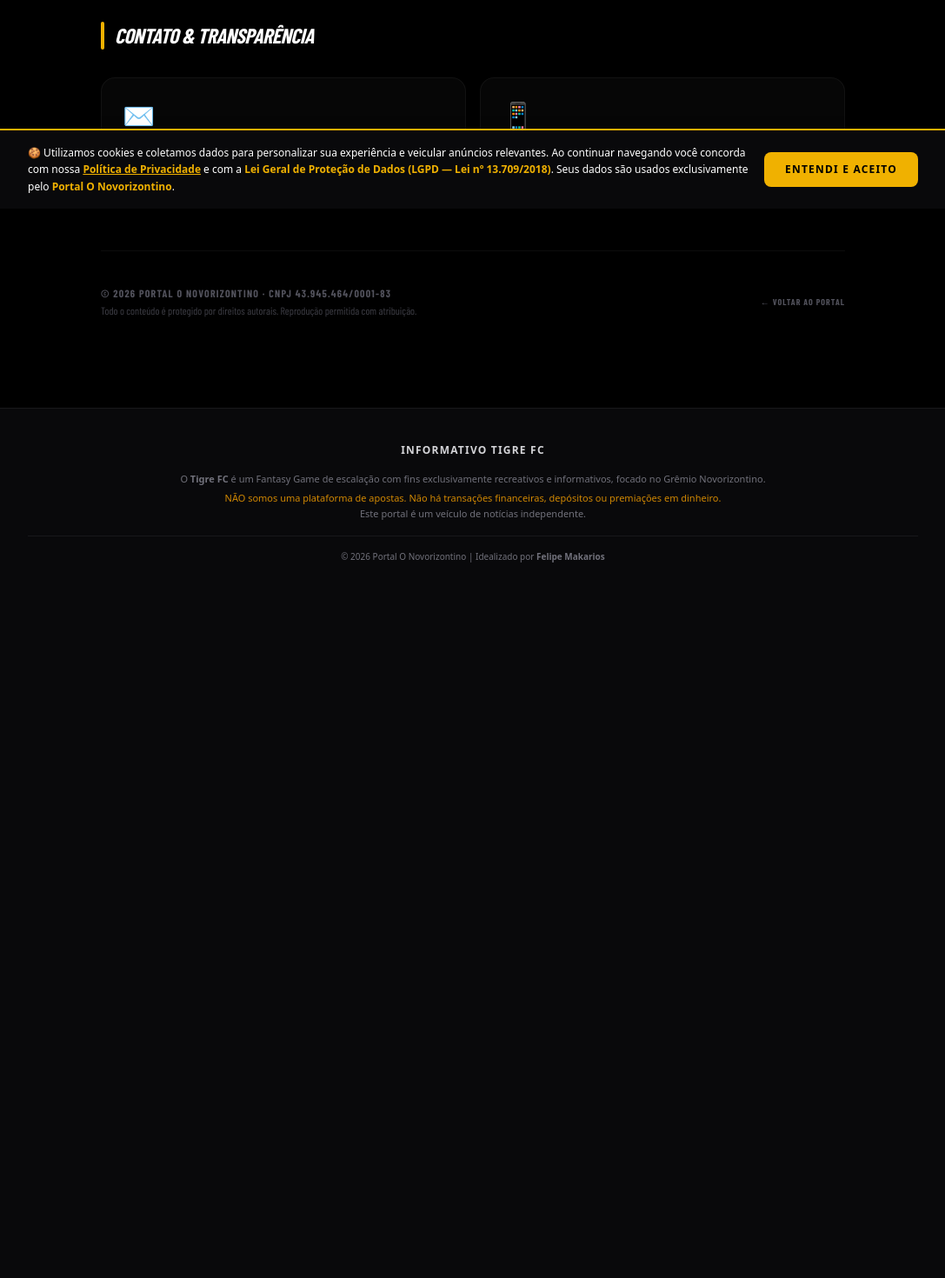
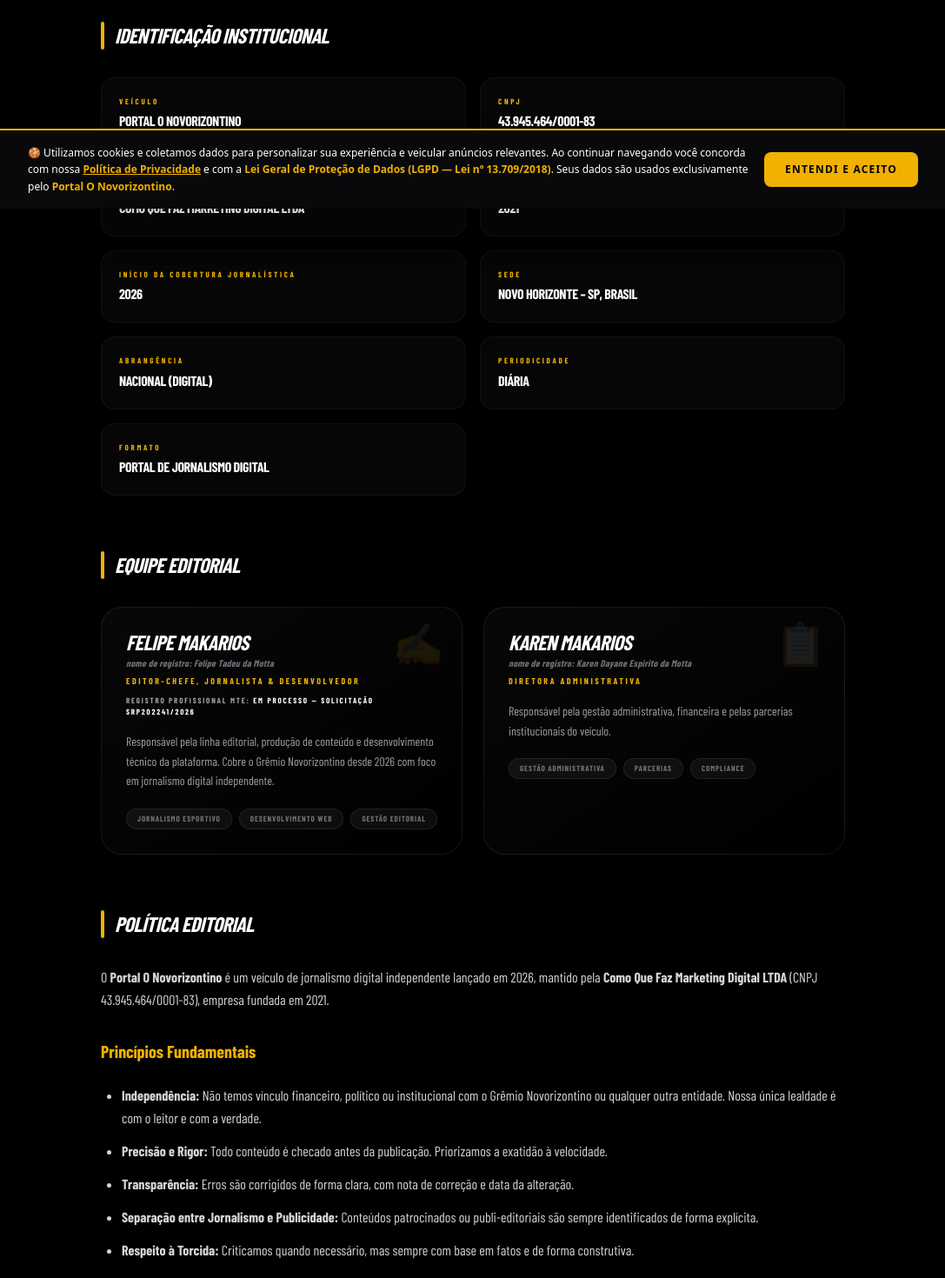
Before and after one commit to comoquefazmarketing-bot/onovorizontino-portal, a Next.js app: page /expediente-portal-o-novorizontino in a window 1280 px wide. Shown: the part 560-2030 px from the top of the page at 87% size, without its empty margins (96-1183 px from the left). Before the commit the page ends 1248 px from the top, so only its background shows below. Built offline with nearby package versions, Linux system fonts and the light colour scheme; a web font is replaced by a local one.

Commit message:
Update page.tsx

```diff
--- a/src/app/expediente-portal-o-novorizontino/page.tsx
+++ b/src/app/expediente-portal-o-novorizontino/page.tsx
@@ -12,6 +12,7 @@
   },
 };
 
+// Registro profissional de jornalista (MTE)
 const REGISTRO_MTE = 'em processo — Solicitação SRP202241/2026';
 
 type Membro = {
@@ -48,6 +49,7 @@
   return (
     <main className="min-h-screen bg-black text-white selection:bg-yellow-500 selection:text-black"
       style={{ fontFamily: "'Barlow Condensed', system-ui, sans-serif" }}>
+
       <style>{`
         @import url('https://fonts.googleapis.com/css2?family=Barlow+Condensed:ital,wght@0,400;0,700;0,900;1,700;1,900&display=swap');
         @keyframes fadeUp { from { opacity:0; transform:translateY(20px) } to { opacity:1; transform:none } }
@@ -57,7 +59,7 @@
         .fade-4 { animation: fadeUp .6s .55s both }
       `}</style>
 
-      {/* Botão voltar */}
+      {/* Botão Voltar */}
       <div className="fixed top-6 left-5 z-50">
         <Link href="/" className="flex items-center gap-2 bg-black/50 hover:bg-yellow-500 border border-white/15 hover:border-yellow-500 backdrop-blur-md px-4 py-2 rounded-full text-white hover:text-black text-[10px] font-black uppercase tracking-widest transition-all duration-300">
           ← Início
@@ -87,7 +89,115 @@
       </header>
 
       <div className="max-w-4xl mx-auto px-5 py-16 space-y-16">
-        {/* ... (mantive as seções anteriores: Identificação, Equipe, Missão, Política Editorial) */}
+
+        {/* IDENTIFICAÇÃO INSTITUCIONAL */}
+        <section className="fade-1">
+          <div className="flex items-center gap-3 mb-8">
+            <div className="w-1 h-8 bg-yellow-500 rounded-full" />
+            <h2 className="text-2xl font-black uppercase italic tracking-tight text-white">
+              Identificação Institucional
+            </h2>
+          </div>
+          <div className="grid grid-cols-1 md:grid-cols-2 gap-4">
+            {[
+              { label: 'Veículo', valor: 'Portal O Novorizontino' },
+              { label: 'CNPJ', valor: '43.945.464/0001-83' },
+              { label: 'Empresa Mantenedora', valor: 'Como Que Faz Marketing Digital LTDA' },
+              { label: 'Fundação da Empresa', valor: '2021' },
+              { label: 'Início da Cobertura Jornalística', valor: '2026' },
+              { label: 'Sede', valor: 'Novo Horizonte – SP, Brasil' },
+              { label: 'Abrangência', valor: 'Nacional (digital)' },
+              { label: 'Periodicidade', valor: 'Diária' },
+              { label: 'Formato', valor: 'Portal de Jornalismo Digital' },
+            ].map(({ label, valor }) => (
+              <div key={label} className="flex items-start gap-4 p-5 bg-white/[0.025] border border-white/5 rounded-2xl">
+                <div className="flex-1">
+                  <p className="text-yellow-500 text-[9px] font-black uppercase tracking-[0.3em] mb-1">{label}</p>
+                  <p className="text-white font-black text-base uppercase tracking-tight">{valor}</p>
+                </div>
+              </div>
+            ))}
+          </div>
+        </section>
+
+        {/* EQUIPE EDITORIAL */}
+        <section>
+          <div className="flex items-center gap-3 mb-8">
+            <div className="w-1 h-8 bg-yellow-500 rounded-full" />
+            <h2 className="text-2xl font-black uppercase italic tracking-tight text-white">
+              Equipe Editorial
+            </h2>
+          </div>
+          <div className="grid grid-cols-1 md:grid-cols-2 gap-6">
+            {EQUIPE.map(p => (
+              <div key={p.nome} className="relative overflow-hidden p-7 rounded-3xl border border-white/8 bg-gradient-to-br from-white/[0.03] to-transparent group hover:border-yellow-500/30 transition-all duration-500">
+                <div className="absolute top-4 right-5 text-5xl opacity-10 group-hover:opacity-20 transition-opacity">
+                  {p.emoji}
+                </div>
+                <div className="relative z-10">
+                  <div className="mb-4">
+                    <h3 className="text-white text-2xl font-black italic uppercase tracking-tight leading-none mb-1">
+                      {p.nome}
+                    </h3>
+                    {p.nomeRegistro && (
+                      <p className="text-zinc-500 text-[11px] font-semibold italic tracking-wide mb-1 normal-case">
+                        nome de registro: {p.nomeRegistro}
+                      </p>
+                    )}
+                    <p className="text-yellow-500 text-[10px] font-black uppercase tracking-[0.25em]">{p.cargo}</p>
+                    {p.registro && (
+                      <p className="text-zinc-400 text-[9px] font-black uppercase tracking-[0.2em] mt-2">
+                        Registro Profissional MTE: <span className="text-white">{p.registro}</span>
+                      </p>
+                    )}
+                  </div>
+                  <p className="text-zinc-400 text-sm leading-relaxed mb-5">{p.bio}</p>
+                  <div className="flex flex-wrap gap-2">
+                    {p.areas.map(a => (
+                      <span key={a} className="text-[9px] font-black uppercase tracking-widest px-3 py-1 rounded-full bg-white/5 border border-white/8 text-zinc-500">
+                        {a}
+                      </span>
+                    ))}
+                  </div>
+                </div>
+              </div>
+            ))}
+          </div>
+        </section>
+
+        {/* POLÍTICA EDITORIAL - NOVA SEÇÃO COMPLETA */}
+        <section>
+          <div className="flex items-center gap-3 mb-8">
+            <div className="w-1 h-8 bg-yellow-500 rounded-full" />
+            <h2 className="text-2xl font-black uppercase italic tracking-tight text-white">
+              Política Editorial
+            </h2>
+          </div>
+          <div className="prose prose-invert max-w-none text-zinc-300 leading-relaxed space-y-6">
+            <p>
+              O <strong>Portal O Novorizontino</strong> é um veículo de jornalismo digital independente lançado em 2026, mantido pela <strong>Como Que Faz Marketing Digital LTDA</strong> (CNPJ 43.945.464/0001-83), empresa fundada em 2021.
+            </p>
+
+            <h3 className="text-yellow-500 text-xl font-bold mt-8">Princípios Fundamentais</h3>
+            <ul className="list-disc pl-6 space-y-3">
+              <li><strong>Independência:</strong> Não temos vínculo financeiro, político ou institucional com o Grêmio Novorizontino ou qualquer outra entidade. Nossa única lealdade é com o leitor e com a verdade.</li>
+              <li><strong>Precisão e Rigor:</strong> Todo conteúdo é checado antes da publicação. Priorizamos a exatidão à velocidade.</li>
+              <li><strong>Transparência:</strong> Erros são corrigidos de forma clara, com nota de correção e data da alteração.</li>
+              <li><strong>Separação entre Jornalismo e Publicidade:</strong> Conteúdos patrocinados ou publi-editoriais são sempre identificados de forma explícita.</li>
+              <li><strong>Respeito à Torcida:</strong> Criticamos quando necessário, mas sempre com base em fatos e de forma construtiva.</li>
+            </ul>
+
+            <h3 className="text-yellow-500 text-xl font-bold mt-8">Uso de Inteligência Artificial</h3>
+            <p>
+              Utilizamos ferramentas de IA como apoio na produção de conteúdo (rascunhos, ideias e otimização). No entanto, <strong>toda matéria publicada passa por revisão humana</strong> antes de ir ao ar. O Supervisor Editorial é o responsável final pela qualidade e veracidade das informações.
+            </p>
+
+            <h3 className="text-yellow-500 text-xl font-bold mt-8">Compromisso com o Leitor</h3>
+            <p>
+              Nosso objetivo é entregar jornalismo sério, ágil e apaixonado pelo Grêmio Novorizontino, sem abrir mão da independência e da ética profissional.
+            </p>
+          </div>
+        </section>
 
         {/* CONTATO & TRANSPARÊNCIA */}
         <section>
```
